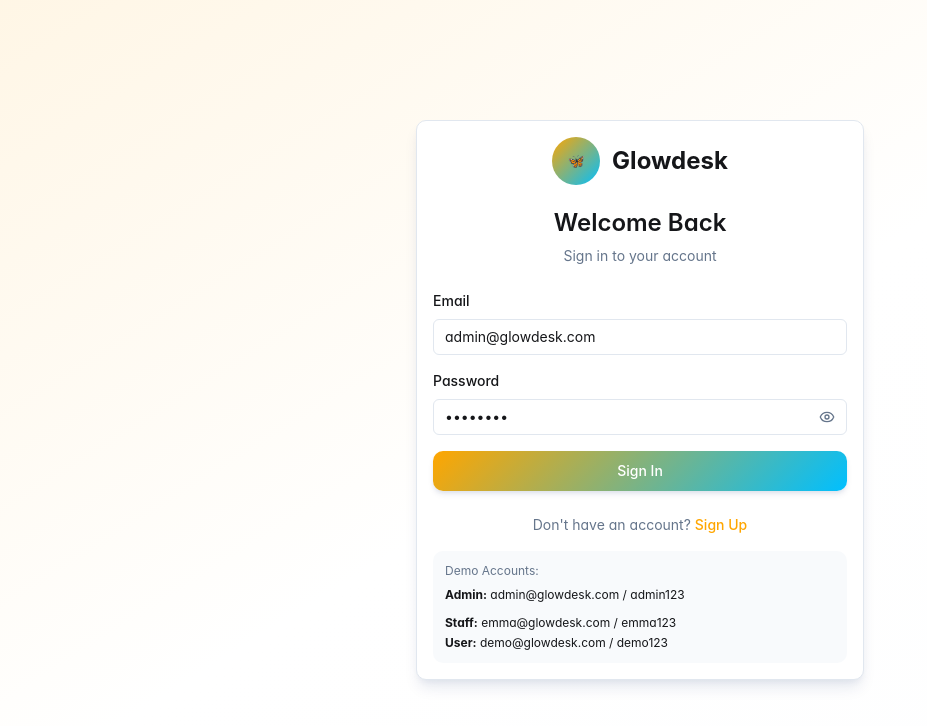
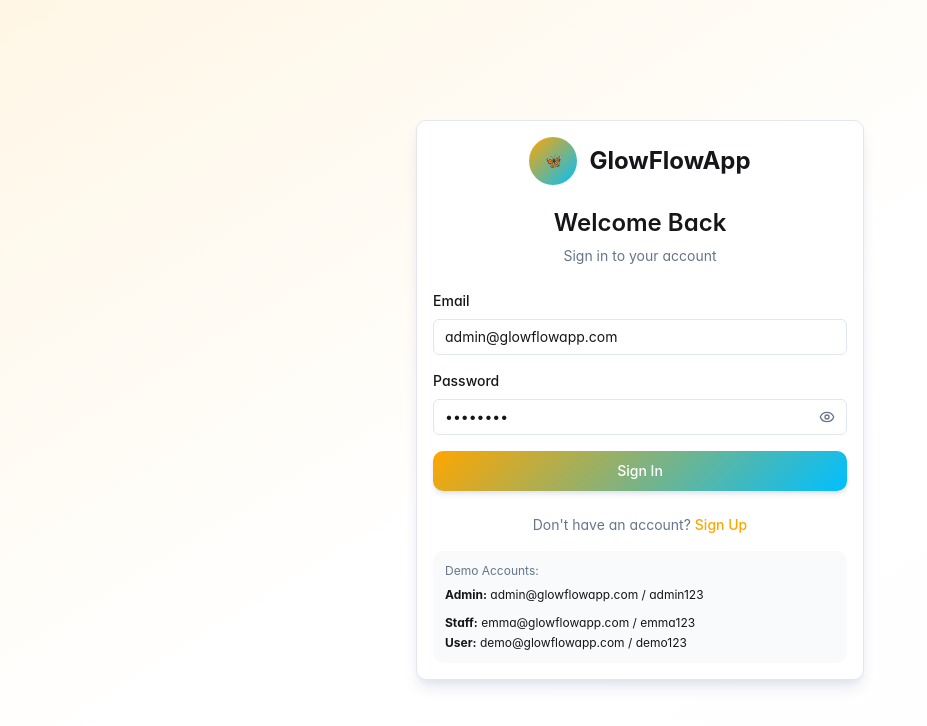
Before and after one commit to thekamilhayyat/app-glowdesk-FE, a React (Vite) app: page /auth in a window 1280 px wide. Shown: the top 726 px of the page, without its empty margins (0-927 px from the left). Built offline with nearby package versions, Linux system fonts and the light colour scheme.

Commit message:
logo rebranding

```diff
--- a/index.html
+++ b/index.html
@@ -3,12 +3,12 @@
   <head>
     <meta charset="UTF-8" />
     <meta name="viewport" content="width=device-width, initial-scale=1.0" />
-    <title>wireframe-to-vue</title>
-    <meta name="description" content="Lovable Generated Project" />
-    <meta name="author" content="Lovable" />
+    <title>GlowFlowApp - Salon Management System</title>
+    <meta name="description" content="Comprehensive salon management system for scheduling, appointments, and business operations" />
+    <meta name="author" content="GlowFlowApp" />
 
-    <meta property="og:title" content="wireframe-to-vue" />
-    <meta property="og:description" content="Lovable Generated Project" />
+    <meta property="og:title" content="GlowFlowApp - Salon Management System" />
+    <meta property="og:description" content="Comprehensive salon management system for scheduling, appointments, and business operations" />
     <meta property="og:type" content="website" />
     <meta property="og:image" content="https://lovable.dev/opengraph-image-p98pqg.png" />
 
--- a/package.json
+++ b/package.json
@@ -1,5 +1,5 @@
 {
-  "name": "vite_react_shadcn_ts",
+  "name": "glowflowapp",
   "private": true,
   "version": "0.0.0",
   "type": "module",
--- a/src/components/layout/TopNavigation.tsx
+++ b/src/components/layout/TopNavigation.tsx
@@ -91,7 +91,7 @@ export function TopNavigation() {
           <div className="w-8 h-8 rounded-md bg-gradient-to-br from-purple-500 to-pink-500 flex items-center justify-center text-white font-bold text-lg mr-3">
             G
           </div>
-          <span className="text-lg sm:text-xl font-bold text-foreground">GlowDesk</span>
+          <span className="text-lg sm:text-xl font-bold text-foreground">GlowFlowApp</span>
         </div>
 
         {/* Desktop Navigation Items */}
--- a/src/components/pos/TransactionDetail.tsx
+++ b/src/components/pos/TransactionDetail.tsx
@@ -60,7 +60,7 @@ export function TransactionDetail({ sale, isOpen, onClose }: TransactionDetailPr
             <div className="inline-flex items-center justify-center w-16 h-16 bg-gradient-to-br from-primary to-purple-600 rounded-full mb-4">
               <Receipt className="h-8 w-8 text-white" />
             </div>
-            <h2 className="text-2xl font-bold">Glowdesk</h2>
+            <h2 className="text-2xl font-bold">GlowFlowApp</h2>
             <p className="text-sm text-muted-foreground">Salon Management System</p>
           </div>
 
--- a/src/components/ui/Logo.tsx
+++ b/src/components/ui/Logo.tsx
@@ -1,6 +1,6 @@
 import { HTMLAttributes, forwardRef } from "react";
 import { cn } from "@/lib/utils";
-// import logoImage from "@/assets/glowdesk-logo.png"; // Fallback to gradient logo
+// import logoImage from "@/assets/glowflowapp-logo.png"; // Fallback to gradient logo
 
 export interface LogoProps extends HTMLAttributes<HTMLDivElement> {
   variant?: "full" | "icon" | "text";
@@ -46,7 +46,7 @@ const Logo = forwardRef<HTMLDivElement, LogoProps>(
             size === "md" && "text-xl",
             size === "lg" && "text-2xl"
           )}>
-            Glowdesk
+            GlowFlowApp
           </span>
         </div>
       );
@@ -71,7 +71,7 @@ const Logo = forwardRef<HTMLDivElement, LogoProps>(
           size === "md" && "text-xl",
           size === "lg" && "text-2xl"
         )}>
-          Glowdesk
+          GlowFlowApp
         </span>
       </div>
     );
--- a/src/data/staff.json
+++ b/src/data/staff.json
@@ -8,7 +8,7 @@
         "role_name": "Hair Stylist"
       },
       "contact": {
-        "email": "sarah.johnson@glowdesk.com",
+        "email": "sarah.johnson@glowflowapp.com",
         "phone": "+15550123456"
       },
       "work_hours": {
--- a/src/data/users.json
+++ b/src/data/users.json
@@ -2,7 +2,7 @@
   "users": [
     {
       "id": "1",
-      "email": "admin@glowdesk.com",
+      "email": "admin@glowflowapp.com",
       "password": "admin123",
       "firstName": "John",
       "lastName": "Doe",
@@ -11,7 +11,7 @@
     },
     {
       "id": "2",
-      "email": "emma@glowdesk.com",
+      "email": "emma@glowflowapp.com",
       "password": "emma123",
       "firstName": "Emma",
       "lastName": "Smith",
@@ -20,7 +20,7 @@
     },
     {
       "id": "3",
-      "email": "demo@glowdesk.com",
+      "email": "demo@glowflowapp.com",
       "password": "demo123",
       "firstName": "Demo",
       "lastName": "User",
--- a/src/lib/mockCalendarData.ts
+++ b/src/lib/mockCalendarData.ts
@@ -53,7 +53,7 @@ export function generateMockData() {
       id: 'staff-1',
       firstName: 'Sarah',
       lastName: 'Johnson',
-      email: 'sarah@glowdesk.com',
+      email: 'sarah@glowflowapp.com',
       services: ['srv-1', 'srv-2'],
       isActive: true,
       color: '#3B82F6',
@@ -62,7 +62,7 @@ export function generateMockData() {
       id: 'staff-2',
       firstName: 'Mike',
       lastName: 'Chen',
-      email: 'mike@glowdesk.com',
+      email: 'mike@glowflowapp.com',
       services: ['srv-1'],
       isActive: true,
       color: '#10B981',
@@ -71,7 +71,7 @@ export function generateMockData() {
       id: 'staff-3',
       firstName: 'Emma',
       lastName: 'Davis',
-      email: 'emma@glowdesk.com',
+      email: 'emma@glowflowapp.com',
       services: ['srv-3', 'srv-4'],
       isActive: true,
       color: '#F59E0B',
@@ -80,7 +80,7 @@ export function generateMockData() {
       id: 'staff-4',
       firstName: 'Alex',
       lastName: 'Rodriguez',
-      email: 'alex@glowdesk.com',
+      email: 'alex@glowflowapp.com',
       services: ['srv-5'],
       isActive: true,
       color: '#8B5CF6',
--- a/src/pages/Auth.tsx
+++ b/src/pages/Auth.tsx
@@ -15,7 +15,7 @@ export function Auth() {
   const [isLoading, setIsLoading] = useState(false);
   const [showPassword, setShowPassword] = useState(false);
   const [formData, setFormData] = useState({
-    email: "admin@glowdesk.com",
+    email: "admin@glowflowapp.com",
     password: "admin123",
     firstName: "",
     lastName: "",
@@ -85,7 +85,7 @@ export function Auth() {
   const toggleMode = () => {
     setIsSignUp(!isSignUp);
     setFormData({
-      email: isSignUp ? "admin@glowdesk.com" : "",
+      email: isSignUp ? "admin@glowflowapp.com" : "",
       password: isSignUp ? "admin123" : "",
       firstName: "",
       lastName: "",
@@ -106,7 +106,7 @@ export function Auth() {
               </h1>
               <p className="text-muted-foreground">
                 {isSignUp
-                  ? "Sign up to get started with Glowdesk"
+                  ? "Sign up to get started with GlowFlowApp"
                   : "Sign in to your account"
                 }
               </p>
@@ -223,9 +223,9 @@ export function Auth() {
                 <div className="mt-4 p-3 bg-muted/50 rounded-md">
                   <p className="text-xs text-muted-foreground mb-2">Demo Accounts:</p>
                   <div className="space-y-1 text-xs">
-                    <p><strong>Admin:</strong> admin@glowdesk.com / admin123</p>
-                    <p><strong>Staff:</strong> emma@glowdesk.com / emma123</p>
-                    <p><strong>User:</strong> demo@glowdesk.com / demo123</p>
+                    <p><strong>Admin:</strong> admin@glowflowapp.com / admin123</p>
+                    <p><strong>Staff:</strong> emma@glowflowapp.com / emma123</p>
+                    <p><strong>User:</strong> demo@glowflowapp.com / demo123</p>
                   </div>
                 </div>
               )}
--- a/src/theme/antd.theme.ts
+++ b/src/theme/antd.theme.ts
@@ -1,7 +1,7 @@
 /**
  * Ant Design Theme Configuration
  *
- * Integrates Ant Design components with GlowDesk theme system.
+ * Integrates Ant Design components with GlowFlowApp theme system.
  * Automatically syncs with light/dark mode.
  */
 
--- a/src/theme/colors.ts
+++ b/src/theme/colors.ts
@@ -1,5 +1,5 @@
 /**
- * Central Color Definitions for GlowDesk
+ * Central Color Definitions for GlowFlowApp
  *
  * This file is the SINGLE SOURCE OF TRUTH for all colors in the application.
  * Update colors here to automatically propagate changes throughout the entire app.
--- a/src/theme/index.ts
+++ b/src/theme/index.ts
@@ -1,7 +1,7 @@
 /**
  * Theme System - Main Export
  *
- * Central theme management for GlowDesk application.
+ * Central theme management for GlowFlowApp application.
  * Import from here to access all theme utilities.
  */
 
```
Also changed, not shown: 1 other file (tests, documents, lock files or other folders).
